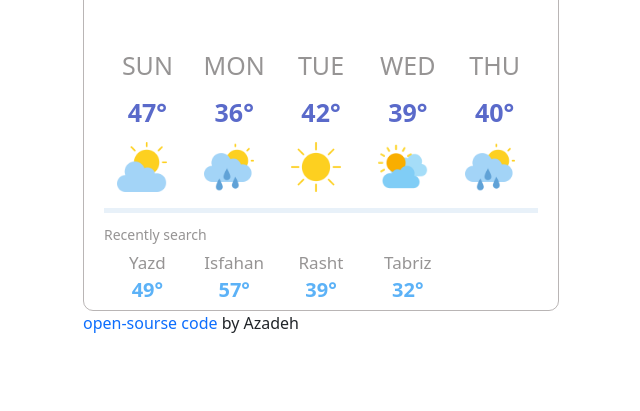
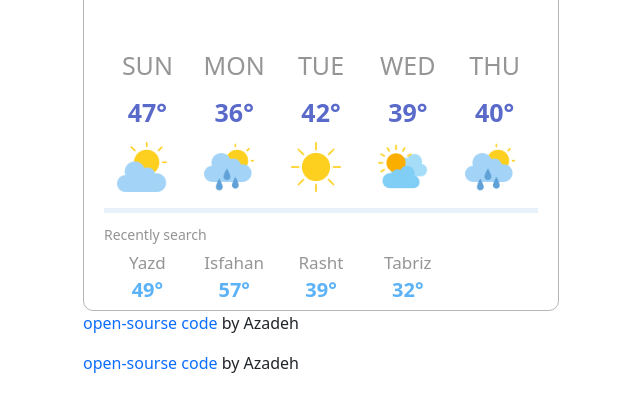
Before and after one commit to azadeh-92/shecodes_project, a website built with Parcel: page index.html in a window 1280 px wide. Shown: the part 281-692 px from the top of the page, without its empty margins (319-959 px from the left). Built offline with nearby package versions, Linux system fonts and the light colour scheme.

Commit message:
add new codes

```diff
--- a/index.html
+++ b/index.html
@@ -112,6 +112,8 @@
       </div>
     </div>
     <p><a href="https://github.com/azadeh-92/shecodes_project" target="_blank">open-sourse code</a> by Azadeh </p>
+        <p><a href="https://github.com/azadeh-92/shecodes_project" target="_blank">open-sourse code</a> by Azadeh </p>
+
     <script src="src/index.js"></script>
     </body>
 
```
